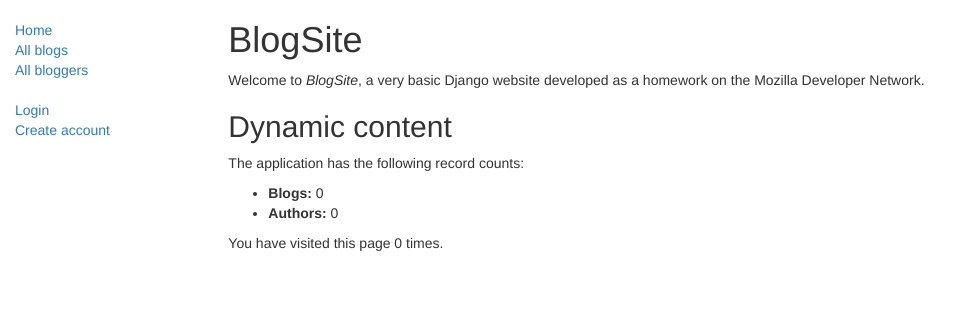
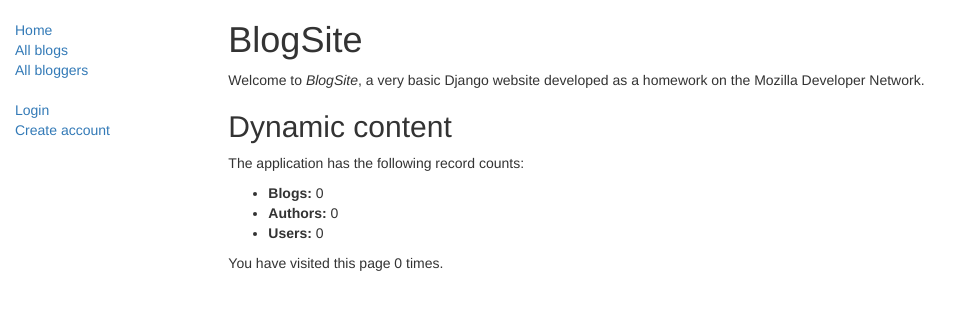
Before and after one commit to KhvPaul/mozilla-diyblog, a Django app: page /blog/ in a window 1280 px wide. Shown: the top 310 px of the page, without its empty margins (0-972 px from the left). Run offline with Django 4.2, Linux system fonts and the light colour scheme; data that the repository does not hold is empty; some libraries are stand-ins or nearby versions.

Commit message:
final fix

```diff
--- a/blog/templates/index.html
+++ b/blog/templates/index.html
@@ -13,6 +13,7 @@
     <ul>
         <li><strong>Blogs:</strong> {{ num_blogs }}</li>
         <li><strong>Authors:</strong> {{ num_authors }}</li>
+        <li><strong>Users:</strong> {{ num_users }}</li>
 
     </ul>
 
--- a/blog/views.py
+++ b/blog/views.py
@@ -12,7 +12,10 @@ from .forms import AddCommentModelForm, CreateBloggerForm
 
 def index(request):
     num_blogs = Blog.objects.count()
-    num_authors = Blogger.objects.count()
+    num_authors = 0
+    for author in Blogger.objects.all():
+        num_authors += 1 if author.blog_set.all() else 0
+    num_users = User.objects.all().count()
     # Number of visits to this view, as counted in the session variable.
     num_visits = request.session.get('num_visits', 0)
     request.session['num_visits'] = num_visits + 1
@@ -21,7 +24,7 @@ def index(request):
         request,
         'index.html',
         context={'num_blogs': num_blogs, 'num_authors': num_authors,
-                 'num_visits': num_visits},
+                 'num_users': num_users, 'num_visits': num_visits},
     )
 
 
```
